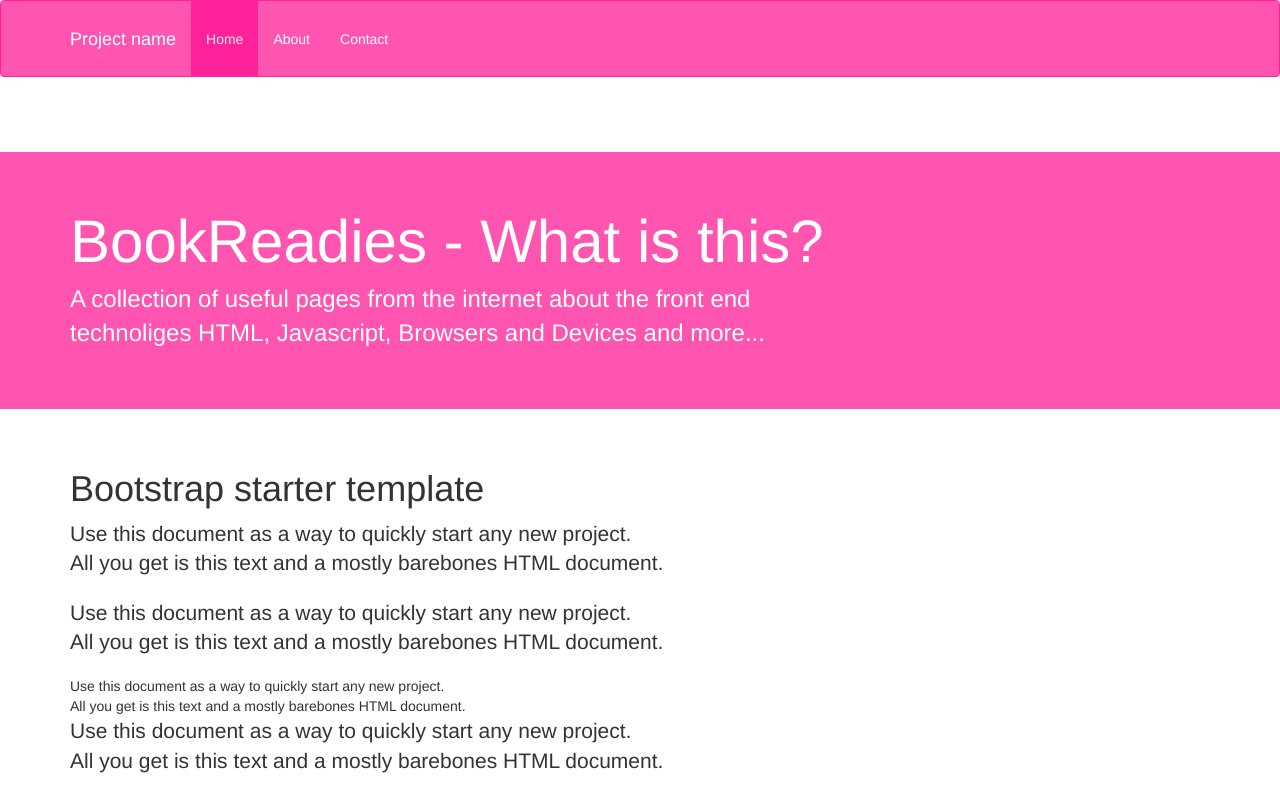
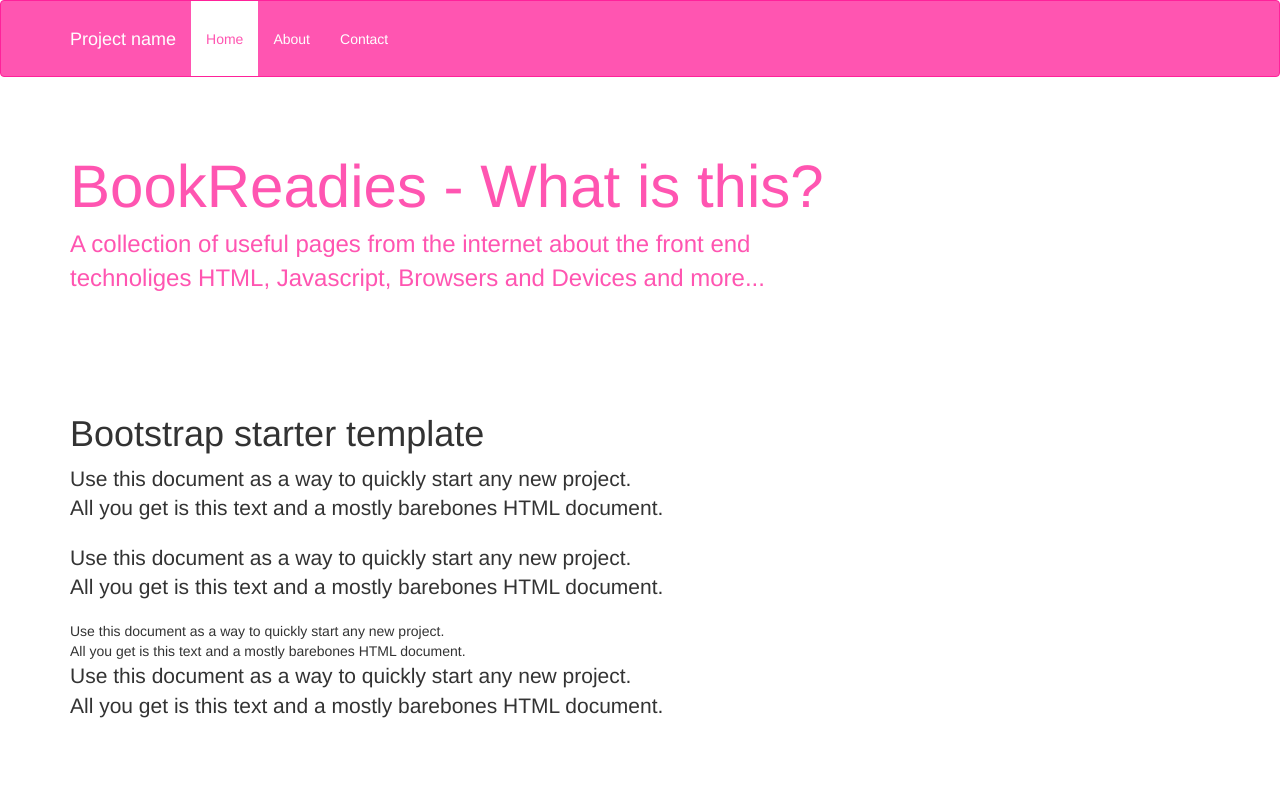
Before and after one commit to shmdhussain/BookReadies, a website: page index.html in a window 1280 px wide. Drawn offline with Linux system fonts and the light colour scheme.

Commit message:
changes to styles

```diff
--- a/index.html
+++ b/index.html
@@ -15,7 +15,7 @@
 			<!-- HTML5 shim and Respond.js IE8 support of HTML5 elements and media queries -->
 
 		</head>
-		<body>
+		<body id="mymain">
 			 <div class="navbar navbar-inverse " role="navigation">
 			  <div class="container">
 				<div class="navbar-header">
--- a/lib/custom/custom-other.less
+++ b/lib/custom/custom-other.less
@@ -1,16 +1,16 @@
-@myprimaryColor:#FF55B1;
-@mysecColor:#FFF;
+
+@bookHeadbg: lighten(@myprimaryColor, 60%);
 
 .bookHead {
     position: relative;
     padding: 30px 0;
-    color: @mysecColor;
+    color: @myprimaryColor;
     text-align: center;
    /* text-shadow: 0 1px 0 rgba(0,0,0,.1);*/
-    background-color: @myprimaryColor;
+    background-color: @bookHeadbg;
     background-repeat: repeat-x;
-	  margin-bottom: 40px;
-	  margin-top:@navbar-height;
+	margin-bottom: 40px;
+	/*margin-top:@navbar-height;*/
 }
 
 .bookHead {
@@ -20,7 +20,7 @@
 
 .bookHead h1 {
     margin-top: 0;
-    color: @mysecColor;
+    color: @myprimaryColor;
 }
 
 .bookHead p {
--- a/lib/custom/custom-variables.less
+++ b/lib/custom/custom-variables.less
@@ -392,9 +392,9 @@
 // Inverted navbar links
 @navbar-inverse-link-color:                 @mysecColor;
 @navbar-inverse-link-hover-color:           darken(@navbar-inverse-color, 10%);
-@navbar-inverse-link-hover-bg:              transparent;
-@navbar-inverse-link-active-color:          @navbar-inverse-link-hover-color;
-@navbar-inverse-link-active-bg:             darken(@navbar-inverse-bg, 10%);
+@navbar-inverse-link-hover-bg:              darken(@myprimaryColor, 30%);
+@navbar-inverse-link-active-color:          @myprimaryColor;
+@navbar-inverse-link-active-bg:             @mysecColor;
 @navbar-inverse-link-disabled-color:        #444;
 @navbar-inverse-link-disabled-bg:           transparent;
 
@@ -408,7 +408,7 @@
 @navbar-inverse-toggle-icon-bar-bg:         @myprimaryColor;
 @navbar-inverse-toggle-border-color:        @mysecColor;
 
-
+#mymain .navbar-toggle{background-color:@mysecColor}
 //== Navs
 //
 //##
@@ -859,3 +859,7 @@
 @dl-horizontal-offset:        @component-offset-horizontal;
 //** Horizontal line color.
 @hr-border:                   @gray-lighter;
+
+
+@myprimaryColor:#FF55B1;
+@mysecColor:#FFF;
```
Also changed, not shown: lib/custom/custom-bootstrap.css.
